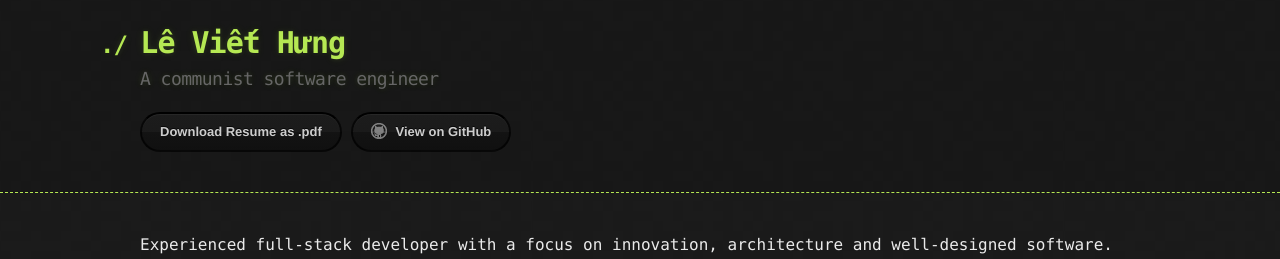
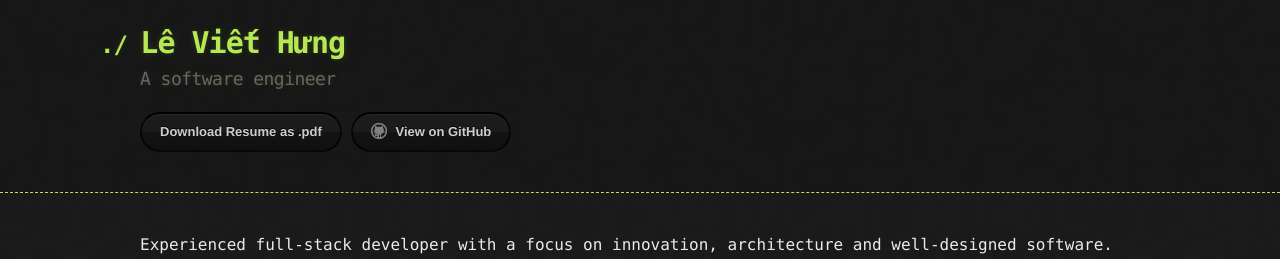
Before and after one commit to galvin96/vihu96, a Jekyll site: the page built from index.md, in a window 1280 px wide and 900 px high. Shown: the top 259 px of the window. Built offline with Jekyll 4.4.1, drawn with Linux system fonts in a browser that asks for light colours.

Commit message:
Update _config.yml

```diff
--- a/_config.yml
+++ b/_config.yml
@@ -1,7 +1,7 @@
 theme: jekyll-theme-hacker
 lang: vi_VN
 title: Lê Viết Hưng
-description: A communist software engineer
+description: A software engineer
 logo: /images/avatar.jpg
 google_analytics: UA-89654003-2
 show_downloads: true
```
